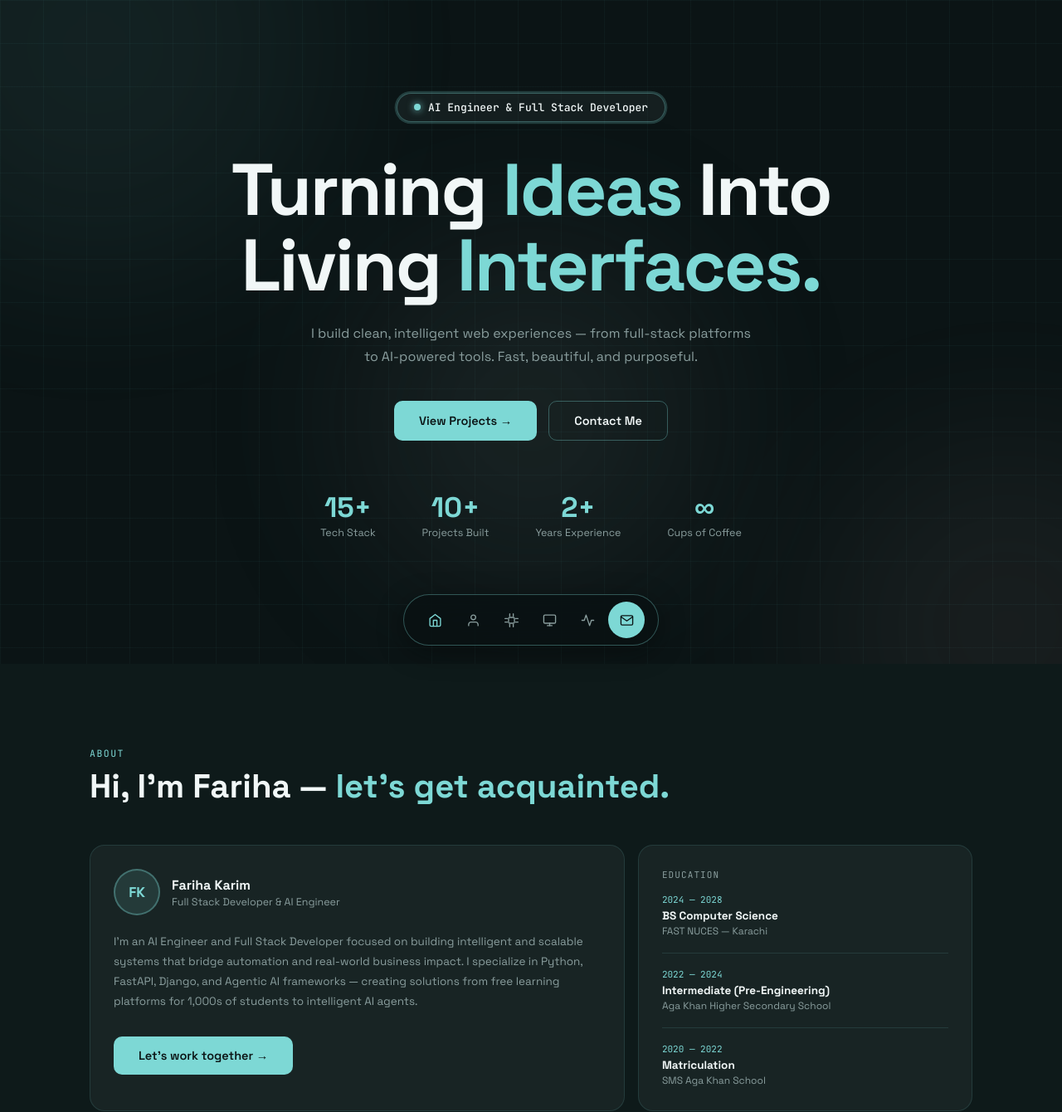
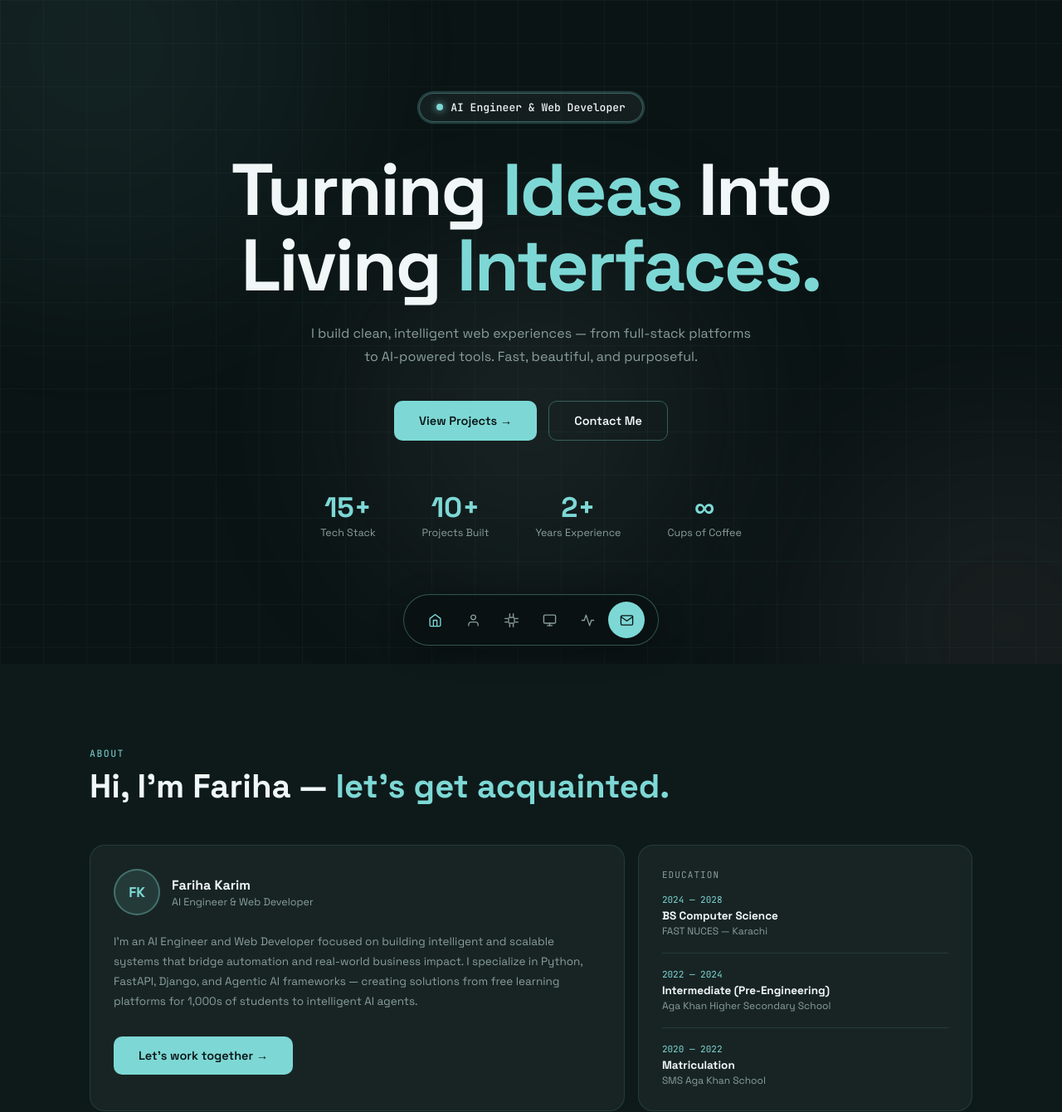
Before and after one commit to FarihaKarim12/fariha-karim-portfolio, a plain HTML site: page index.html in a window 1280 px wide. Shown: the top 1340 px of the page at 83% size. Drawn offline with nearby package versions, Linux system fonts and the light colour scheme.

Commit message:
Update index.html

```diff
--- a/index.html
+++ b/index.html
@@ -3,7 +3,7 @@
 <head>
 <meta charset="UTF-8">
 <meta name="viewport" content="width=device-width, initial-scale=1.0">
-<title>Fariha Karim — AI Engineer & Full Stack Developer</title>
+<title>Fariha Karim — AI Engineer & Web Developer</title>
 <link rel="preconnect" href="https://fonts.googleapis.com">
 <link href="https://fonts.googleapis.com/css2?family=Space+Grotesk:wght@300;400;500;600;700&family=JetBrains+Mono:wght@400;500&display=swap" rel="stylesheet">
 <style>
@@ -539,7 +539,7 @@ section{padding:100px 0}
     <div class="fade-up">
       <div class="hero-badge">
         <span class="badge-dot"></span>
-        AI Engineer &amp; Full Stack Developer
+        AI Engineer &amp; Web Developer
       </div>
       <h1 class="hero-h1">
         Turning <span class="acc">Ideas</span> Into<span class="line2">Living <span class="acc">Interfaces.</span></span>
@@ -572,10 +572,10 @@ section{padding:100px 0}
           <div class="ava-circle">FK</div>
           <div>
             <div class="ava-name">Fariha Karim</div>
-            <div class="ava-role">Full Stack Developer &amp; AI Engineer</div>
+            <div class="ava-role">AI Engineer &amp; Web Developer</div>
           </div>
         </div>
-        <p class="bio-p">I'm an AI Engineer and Full Stack Developer focused on building intelligent and scalable systems that bridge automation and real-world business impact. I specialize in Python, FastAPI, Django, and Agentic AI frameworks — creating solutions from free learning platforms for 1,000s of students to intelligent AI agents.</p>
+        <p class="bio-p">I'm an AI Engineer and Web Developer focused on building intelligent and scalable systems that bridge automation and real-world business impact. I specialize in Python, FastAPI, Django, and Agentic AI frameworks — creating solutions from free learning platforms for 1,000s of students to intelligent AI agents.</p>
         <a href="mailto:karimfariha30@gmail.com" class="btn btn-mint work-cta">Let's work together →</a>
       </div>
 
@@ -842,10 +842,10 @@ section{padding:100px 0}
             <div class="exp-body">
               <div class="exp-date">July 2026 — Aug 2026</div>
               <div class="exp-card">
-                <div class="exp-role">Frontend AI Engineer - Intern</div>
+                <div class="exp-role">Machine Learning Engineer - Intern</div>
                 <div class="exp-org">FlyRank AI</div>
                 <ul class="exp-bullets">
-                  <li>Currently interning at FlyRank AI as a Frontend AI Engineer</li>
+                  <li>Currently interning at FlyRank AI as a ML Engineer</li>
                 </ul>
               </div>
             </div>
```
